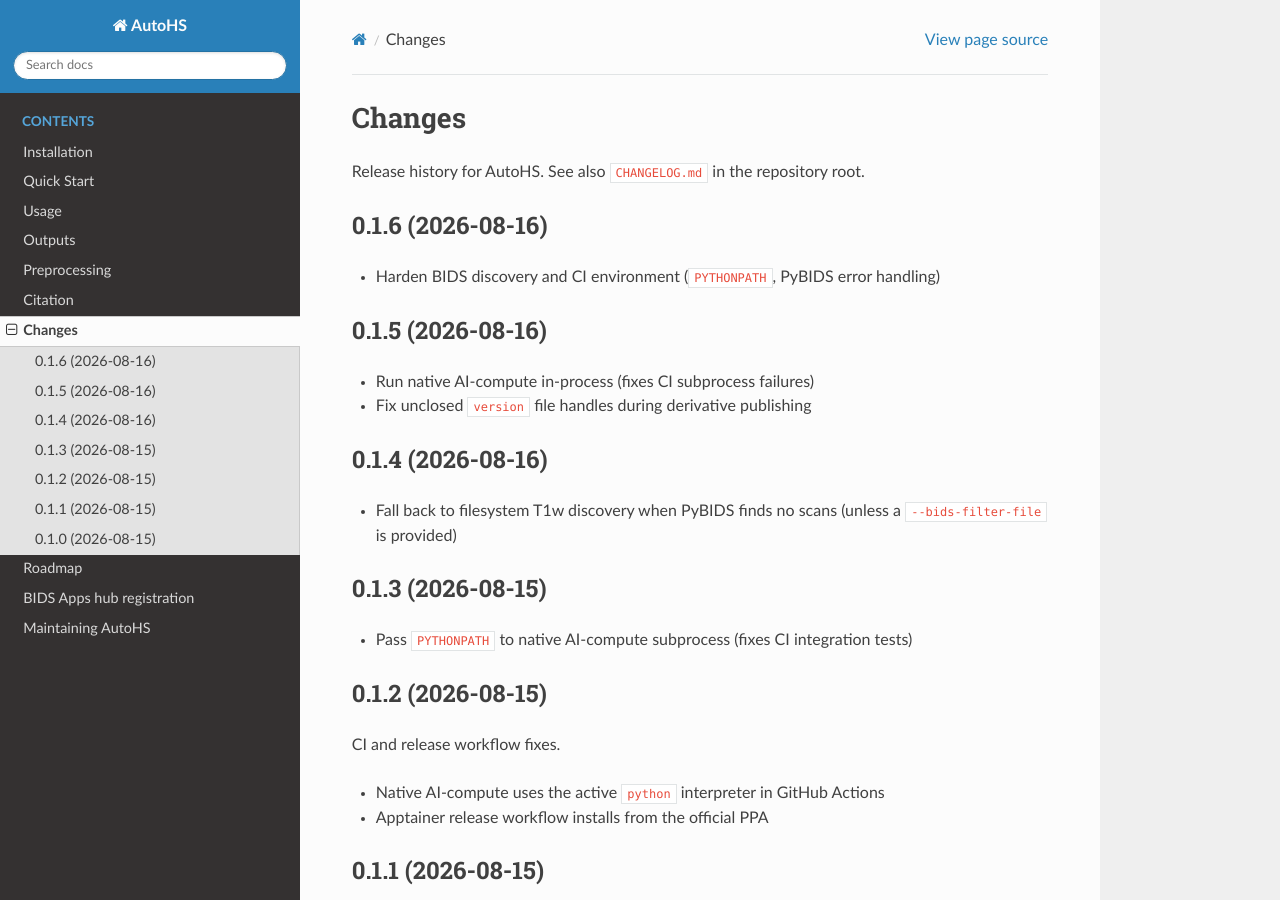
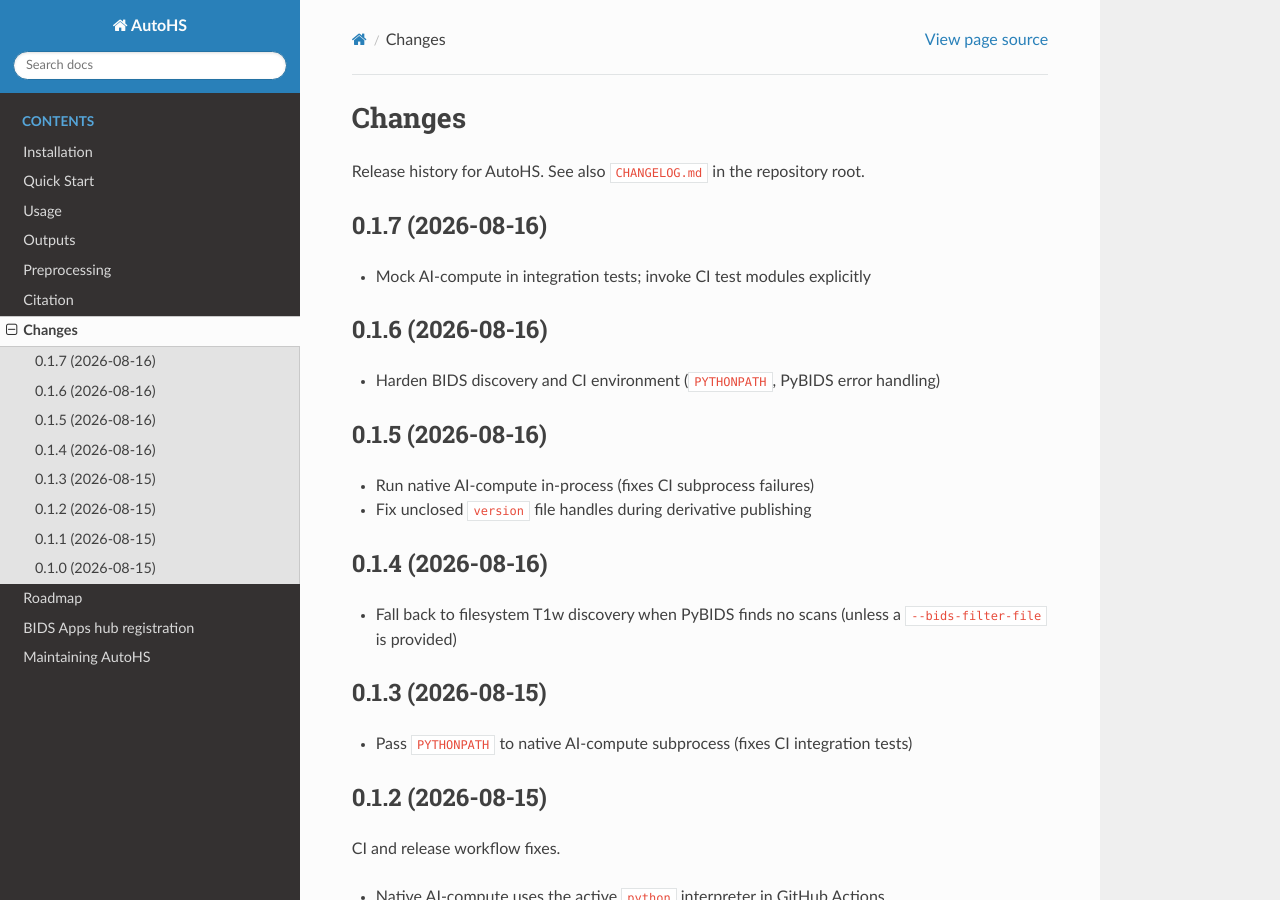
Before and after one commit to phindagijimana/AutoHS, a Sphinx documentation site: the page built from docs/source/changes.rst, in a window 1280 px wide and 900 px high. Built offline with Sphinx 7.4.7 and the Read the Docs theme 3.1.0, drawn with Linux system fonts in a browser that asks for light colours; the version number could not be read and is left out.

Commit message:
Stabilize CI integration tests with mocked AI-compute outputs.
Avoid environment-specific report dependencies in GitHub Actions while
keeping BIDS runner orchestration coverage.

Co-authored-by: Cursor <cursoragent@cursor.com>

```diff
--- a/docs/source/changes.rst
+++ b/docs/source/changes.rst
@@ -2,6 +2,11 @@ Changes
 =======
 
 Release history for AutoHS. See also ``CHANGELOG.md`` in the repository root.
+
+0.1.7 (2026-08-16)
+------------------
+
+* Mock AI-compute in integration tests; invoke CI test modules explicitly
 
 0.1.6 (2026-08-16)
 ------------------
```
Also changed, not shown: CHANGELOG.md (+8 -0 lines), 5 other files.
